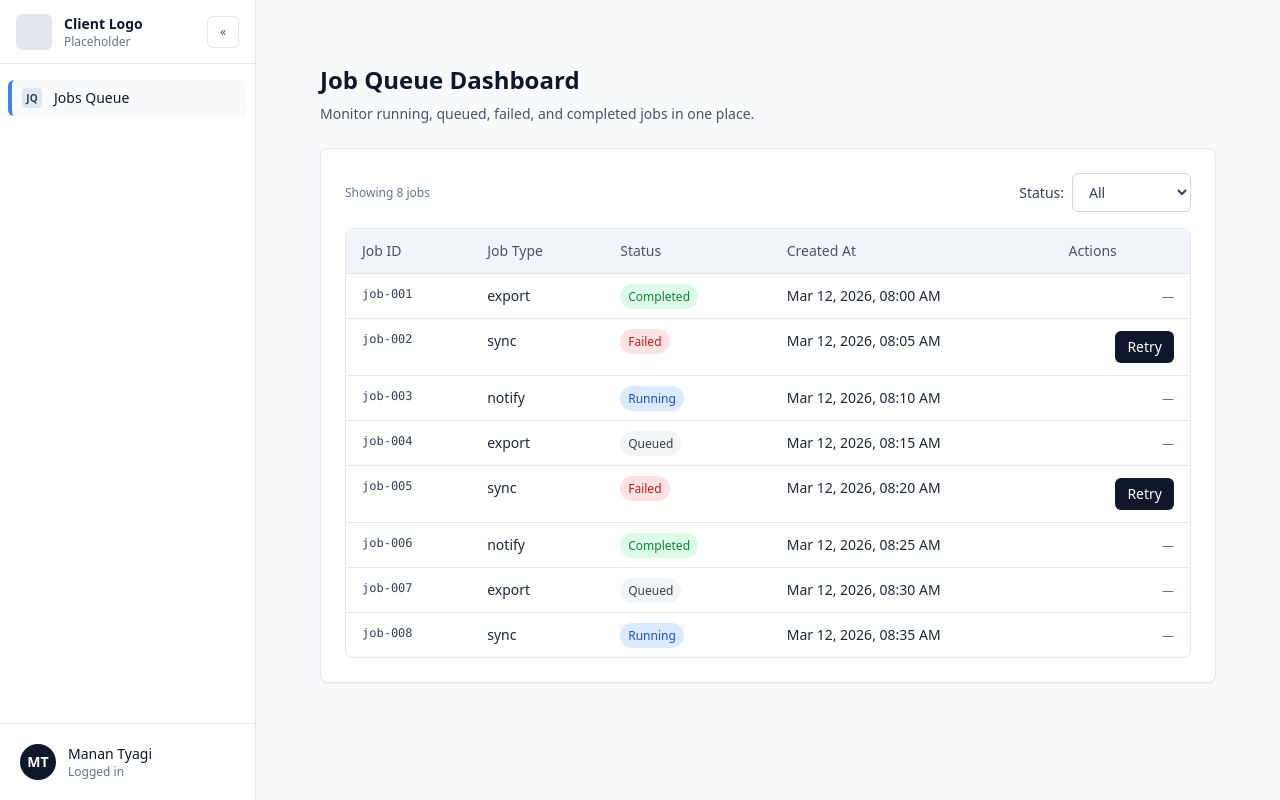
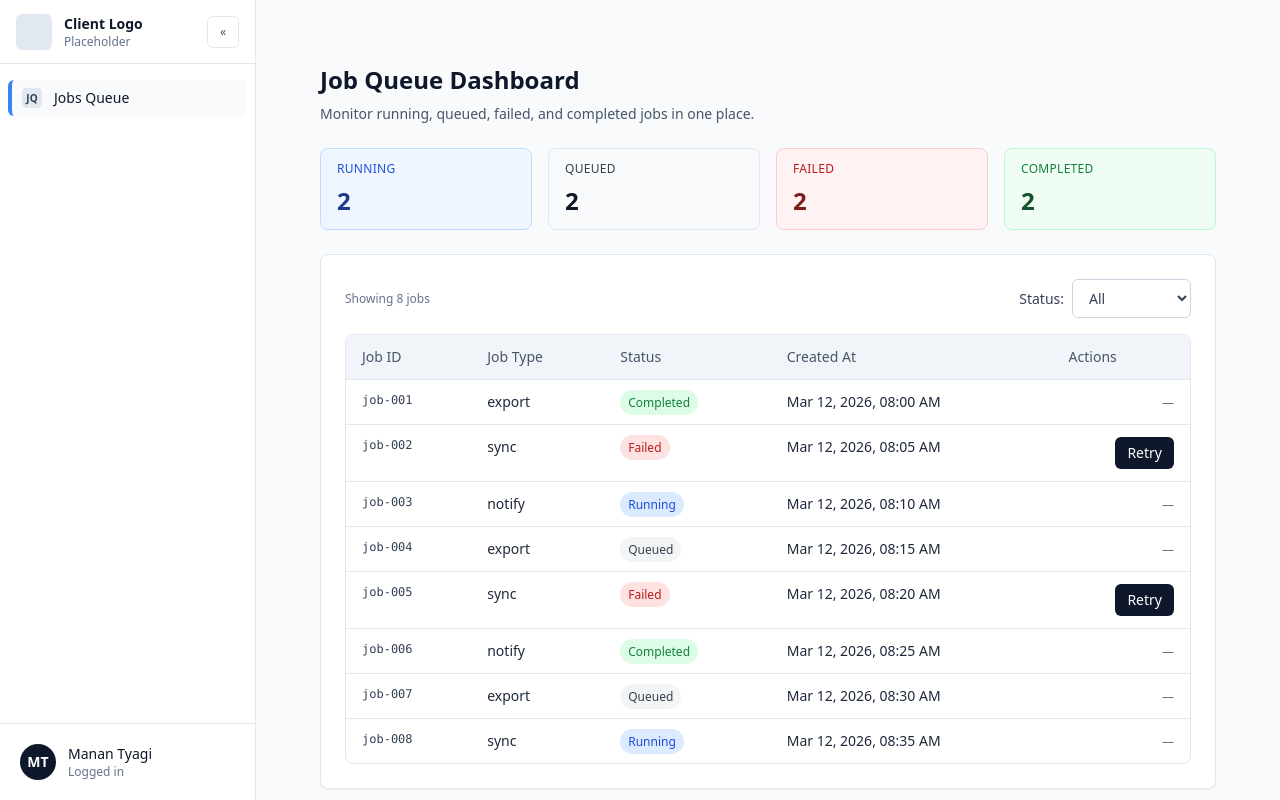
Before and after one commit to manantyagi25/picarro-job-queue-dashboard, a Next.js app: page / in a window 1280 px wide. Built offline with nearby package versions, Linux system fonts and the light colour scheme.

Commit message:
Add component for showing job status summary

```diff
--- a/src/app/page.tsx
+++ b/src/app/page.tsx
@@ -7,6 +7,7 @@ import {
   type JobStatusFilterValue
 } from "@/components/jobs/JobStatusFilter";
 import { JobTable } from "@/components/jobs/JobTable";
+import { JobStatusSummary } from "@/components/jobs/JobStatusSummary";
 import { Spinner } from "@/components/ui/Spinner";
 
 type ToastState =
@@ -105,6 +106,8 @@ export default function JobsPage() {
           </p>
         </header>
 
+        <JobStatusSummary jobs={jobsQuery.data ?? []} />
+
         <section className="section">
           <div className="card flex flex-col gap-4">
             <div className="flex items-center justify-between">
--- /dev/null
+++ b/src/components/jobs/JobStatusSummary.tsx
@@ -0,0 +1,61 @@
+import type { Job } from "@/types/job";
+
+interface JobStatusSummaryProps {
+  jobs: Job[];
+}
+
+export function JobStatusSummary({ jobs }: JobStatusSummaryProps) {
+  const counts = jobs.reduce(
+    (acc, job) => {
+      if (acc[job.status] !== undefined) {
+        acc[job.status] += 1;
+      }
+      return acc;
+    },
+    {
+      Running: 0,
+      Queued: 0,
+      Failed: 0,
+      Completed: 0
+    }
+  );
+
+  return (
+    <section className="section">
+      <div className="grid grid-cols-2 gap-4 md:grid-cols-4">
+        <div className="rounded-lg border border-blue-200 bg-blue-50 px-4 py-3">
+          <p className="text-xs font-medium uppercase tracking-wide text-blue-700">
+            Running
+          </p>
+          <p className="mt-2 text-2xl font-semibold text-blue-900">
+            {counts.Running}
+          </p>
+        </div>
+        <div className="rounded-lg border border-slate-200 bg-gray-50 px-4 py-3">
+          <p className="text-xs font-medium uppercase tracking-wide text-gray-700">
+            Queued
+          </p>
+          <p className="mt-2 text-2xl font-semibold text-gray-900">
+            {counts.Queued}
+          </p>
+        </div>
+        <div className="rounded-lg border border-red-200 bg-red-50 px-4 py-3">
+          <p className="text-xs font-medium uppercase tracking-wide text-red-700">
+            Failed
+          </p>
+          <p className="mt-2 text-2xl font-semibold text-red-900">
+            {counts.Failed}
+          </p>
+        </div>
+        <div className="rounded-lg border border-green-200 bg-green-50 px-4 py-3">
+          <p className="text-xs font-medium uppercase tracking-wide text-green-700">
+            Completed
+          </p>
+          <p className="mt-2 text-2xl font-semibold text-green-900">
+            {counts.Completed}
+          </p>
+        </div>
+      </div>
+    </section>
+  );
+}
```
